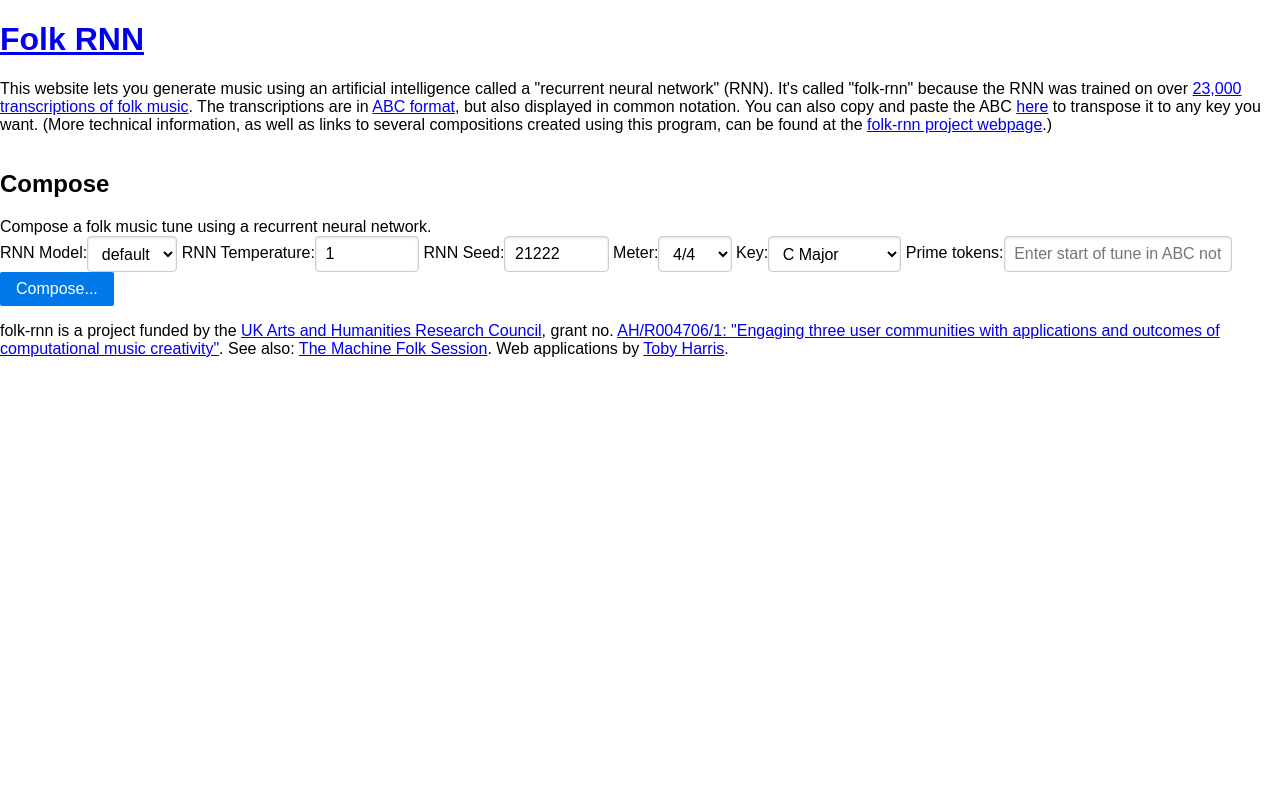
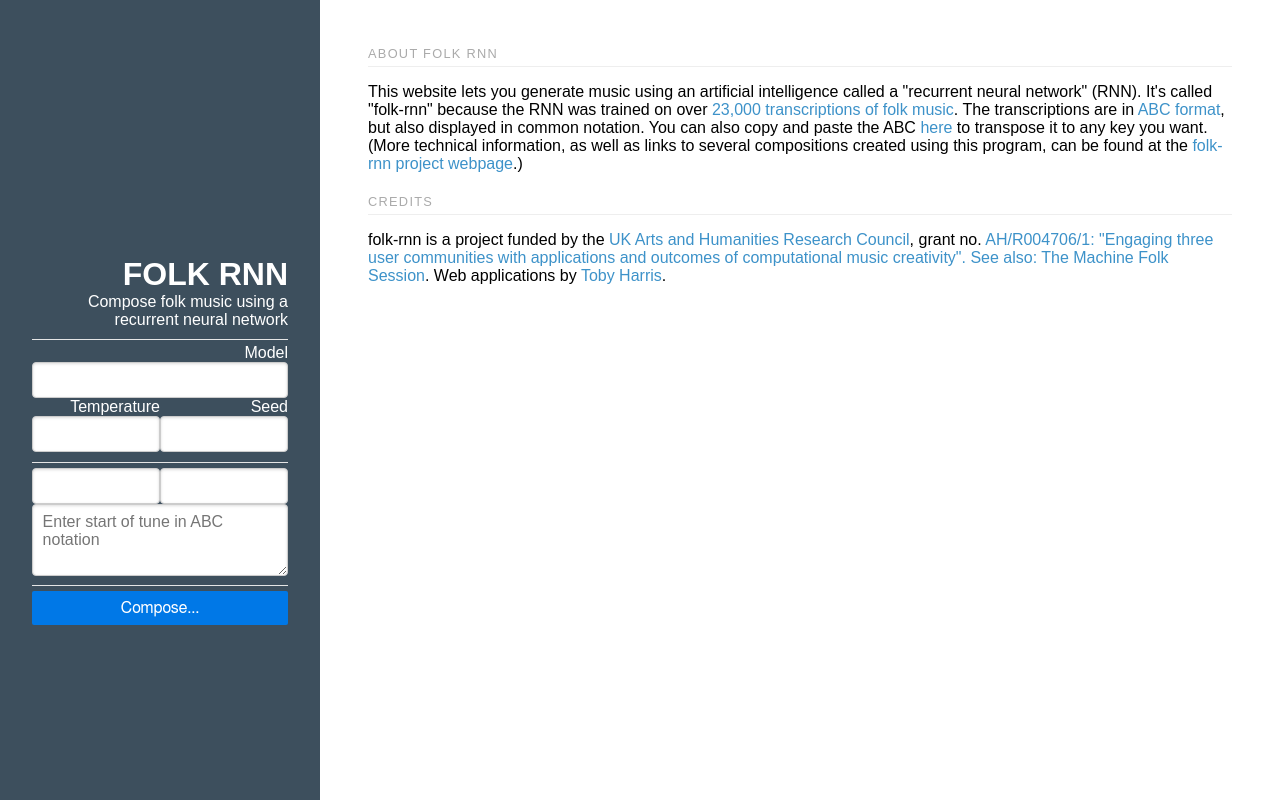
Before and after one commit to tobyspark/folk-rnn-webapp, a Django app: page / in a window 1280 px wide. Run offline with Django 3.2, Linux system fonts and the light colour scheme; some libraries are stand-ins or nearby versions.

Commit message:
Basic layout+css as per pure's blog layout

```diff
--- a/folk_rnn_site/composer/forms.py
+++ b/folk_rnn_site/composer/forms.py
@@ -24,7 +24,7 @@ class ComposeForm(forms.Form):
                                                 ('K:Cmix', 'C Mixolydian'),
                                                 ))
     prime_tokens = forms.CharField(label='Prime tokens:',
-                           widget=forms.TextInput(attrs={'placeholder':'Enter start of tune in ABC notation'}),
+                           widget=forms.Textarea(),
                            error_messages={'invalid': 'Invalid ABC notation as per the RNN model'},
                            required=False)
 
--- /dev/null
+++ b/folk_rnn_site/composer/static/blog.css
@@ -0,0 +1,178 @@
+* {
+    -webkit-box-sizing: border-box;
+    -moz-box-sizing: border-box;
+    box-sizing: border-box;
+}
+
+a {
+    text-decoration: none;
+    color: rgb(61, 146, 201);
+}
+a:hover,
+a:focus {
+    text-decoration: underline;
+}
+
+h3 {
+    font-weight: 100;
+}
+
+/* LAYOUT CSS */
+.pure-img-responsive {
+    max-width: 100%;
+    height: auto;
+}
+
+#layout {
+    padding: 0;
+}
+
+.header {
+    text-align: center;
+    top: auto;
+    margin: 3em auto;
+}
+
+.sidebar {
+    background: rgb(61, 79, 93);
+    color: #fff;
+}
+
+.brand-title,
+.brand-tagline {
+    margin: 0;
+}
+.brand-title {
+    text-transform: uppercase;
+}
+.brand-tagline {
+    font-weight: 300;
+    color: rgb(176, 202, 219);
+}
+
+.nav-list {
+    margin: 0;
+    padding: 0;
+    list-style: none;
+}
+.nav-item {
+    display: inline-block;
+    *display: inline;
+    zoom: 1;
+}
+.nav-item a {
+    background: transparent;
+    border: 2px solid rgb(176, 202, 219);
+    color: #fff;
+    margin-top: 1em;
+    letter-spacing: 0.05em;
+    text-transform: uppercase;
+    font-size: 85%;
+}
+.nav-item a:hover,
+.nav-item a:focus {
+    border: 2px solid rgb(61, 146, 201);
+    text-decoration: none;
+}
+
+.content-subhead {
+    text-transform: uppercase;
+    color: #aaa;
+    border-bottom: 1px solid #eee;
+    padding: 0.4em 0;
+    font-size: 80%;
+    font-weight: 500;
+    letter-spacing: 0.1em;
+}
+
+.content {
+    padding: 2em 1em 0;
+}
+
+.post {
+    padding-bottom: 2em;
+}
+.post-title {
+    font-size: 2em;
+    color: #222;
+    margin-bottom: 0.2em;
+}
+.post-avatar {
+    border-radius: 50px;
+    float: right;
+    margin-left: 1em;
+}
+.post-description {
+    font-family: Georgia, "Cambria", serif;
+    color: #444;
+    line-height: 1.8em;
+}
+.post-meta {
+    color: #999;
+    font-size: 90%;
+    margin: 0;
+}
+
+.post-category {
+    margin: 0 0.1em;
+    padding: 0.3em 1em;
+    color: #fff;
+    background: #999;
+    font-size: 80%;
+}
+    .post-category-design {
+        background: #5aba59;
+    }
+    .post-category-pure {
+        background: #4d85d1;
+    }
+    .post-category-yui {
+        background: #8156a7;
+    }
+    .post-category-js {
+        background: #df2d4f;
+    }
+
+.post-images {
+    margin: 1em 0;
+}
+.post-image-meta {
+    margin-top: -3.5em;
+    margin-left: 1em;
+    color: #fff;
+    text-shadow: 0 1px 1px #333;
+}
+
+.footer {
+    padding: 1em 0;
+}
+.footer a {
+    color: #ccc;
+    font-size: 80%;
+}
+.footer .pure-menu a:hover,
+.footer .pure-menu a:focus {
+    background: none;
+}
+
+@media (min-width: 48em) {
+    .content {
+        padding: 2em 3em 0;
+        margin-left: 25%;
+    }
+
+    .header {
+        margin: 80% 2em 0;
+        text-align: right;
+    }
+
+    .sidebar {
+        position: fixed;
+        top: 0;
+        bottom: 0;
+    }
+
+    .footer {
+        text-align: center;
+    }
+}
--- a/folk_rnn_site/composer/templates/composer/_abcjs-headend.html
+++ b/folk_rnn_site/composer/templates/composer/_abcjs-headend.html
@@ -2,8 +2,3 @@
         <link href="/static/abcjs-midi.css" media="all" rel="stylesheet" type="text/css" />
         <script src="/static/abcjs_editor_midi_3.1.4-min.js" type="text/javascript"></script>
         <script type="text/javascript">window.ABCJS.midi.soundfontUrl = "/static/soundfont/"</script>
-        <style>
-            .abcjs-inline-midi {
-                max-width: 740px;
-            }
-        </style>
--- a/folk_rnn_site/composer/templates/composer/_compose.html
+++ b/folk_rnn_site/composer/templates/composer/_compose.html
@@ -1,12 +1,37 @@
-<div id="compose" class="pure-g">
-    <div class="pure-u">
-        <h2>Compose</h1>
+<div id="compose" class="sidebar pure-u-1-4">
+    <div class="header">
+        <h1 class="brand-title">Folk RNN</h1>
+        <!-- <h2 class="brand-tagline">Compose</h2> -->
         <div id="compose_ui">
-            Compose a folk music tune using a recurrent neural network.
-            <form method="POST" action="/" class="pure-form">
+            Compose folk music using a recurrent neural network
+            <form method="POST" action="/" class="pure-form pure-g">
+                {% load widget_tweaks %}
                 {% csrf_token %}
-                {{ compose_form }}
-                <input id="compose_button" type="submit" value="Compose..." class="pure-button pure-button-primary">
+                <legend><!-- RNN Properties --></legend>
+                <div class="pure-u-1">
+                    <label for="{{ compose_form.model.id_for_label }}">Model</label>
+                    {% render_field compose_form.model class+="pure-input-1" %}
+                </div>
+                <div class="pure-u-1-2">
+                    <label for="{{ compose_form.temp.id_for_label }}">Temperature</label>
+                    {% render_field compose_form.temp class+="pure-input-1" %}
+                </div>
+                <div class="pure-u-1-2">
+                    <label for="{{ compose_form.seed.id_for_label }}">Seed</label>
+                    {% render_field compose_form.seed class+="pure-input-1" %}
+                </div>
+                <legend><!-- Tune Properties --></legend>
+                <div class="pure-u-1-2">
+                    {% render_field compose_form.meter class+="pure-input-1" %}
+                </div>
+                <div class="pure-u-1-2">
+                    {% render_field compose_form.key class+="pure-input-1" %}
+                </div>
+                <div class="pure-u-1">
+                    {% render_field compose_form.prime_tokens class+="pure-input-1" rows="3" placeholder="Enter start of tune in ABC notation" %}
+                </div>
+                <legend></legend>
+                <input id="compose_button" type="submit" value="Compose..." class="pure-button pure-button-primary pure-input-1">
             </form>
         </div>
     </div>
--- /dev/null
+++ b/folk_rnn_site/composer/templates/composer/_footer.html
@@ -0,0 +1,4 @@
+<div id="footer">
+    <h1 class="content-subhead">Credits</h1>
+    <p> folk-rnn is a project funded by the <a href="http://www.ahrc.ac.uk/" target="_blank">UK Arts and Humanities Research Council</a>, grant no. <a href="http://gtr.rcuk.ac.uk/projects?ref=AH%2FR004706%2F1" target="_blank">AH/R004706/1: "Engaging three user communities with applications and outcomes of computational music creativity"<a/>. See also: <a href="http://themachinefolksession.org">The Machine Folk Session</a>. Web applications by <a href="http://tobyz.net">Toby Harris</a>.</p>
+</div>
--- /dev/null
+++ b/folk_rnn_site/composer/templates/composer/_header.html
@@ -0,0 +1,4 @@
+<div id="header">
+    <h1 class="content-subhead">About Folk RNN</h1>
+    <p>This website lets you generate music using an artificial intelligence called a "recurrent neural network" (RNN). It's called "folk-rnn" because the RNN was trained on over <a href="http://thesession.org" target="_blank">23,000 transcriptions of folk music</a>. The transcriptions are in <a href="http://abcnotation.com/wiki/abc:standard:v2.1" target="_blank">ABC format</a>, but also displayed in common notation. You can also copy and paste the ABC <a href="http://mandolintab.net/abcconverter.php" target="_blank">here</a> to transpose it to any key you want. (More technical information, as well as links to several compositions created using this program, can be found at the <a href="https://github.com/IraKorshunova/folk-rnn" target="_blank">folk-rnn project webpage</a>.)</p>
+</div>
--- a/folk_rnn_site/composer/templates/composer/base.html
+++ b/folk_rnn_site/composer/templates/composer/base.html
@@ -7,20 +7,16 @@
         <title>Folk RNN – {% block title %}Compose folk music with a recurrent neural network{% endblock %}</title>
 
         <link rel="stylesheet" href="/static/pure/pure-min.css">
+        <link rel="stylesheet" href="/static/blog.css">
         {% block headend %}{% endblock %}
     </head>
     <body>
-        <div id="header" class="pure-g">
-            <div class="pure-u-1">
-                <h1><a href="/">Folk RNN</a></h1>
-                <p>This website lets you generate music using an artificial intelligence called a "recurrent neural network" (RNN). It's called "folk-rnn" because the RNN was trained on over <a href="http://thesession.org" target="_blank">23,000 transcriptions of folk music</a>. The transcriptions are in <a href="http://abcnotation.com/wiki/abc:standard:v2.1" target="_blank">ABC format</a>, but also displayed in common notation. You can also copy and paste the ABC <a href="http://mandolintab.net/abcconverter.php" target="_blank">here</a> to transpose it to any key you want. (More technical information, as well as links to several compositions created using this program, can be found at the <a href="https://github.com/IraKorshunova/folk-rnn" target="_blank">folk-rnn project webpage</a>.)</p>
-            </div>
-        </div>
-        {% block content %}{% endblock %}
-        </div>
-        <div id="footer" class="pure-g">
-            <div class="pure-u-1">
-                <p> folk-rnn is a project funded by the <a href="http://www.ahrc.ac.uk/" target="_blank">UK Arts and Humanities Research Council</a>, grant no. <a href="http://gtr.rcuk.ac.uk/projects?ref=AH%2FR004706%2F1" target="_blank">AH/R004706/1: "Engaging three user communities with applications and outcomes of computational music creativity"<a/>. See also: <a href="http://themachinefolksession.org">The Machine Folk Session</a>. Web applications by <a href="http://tobyz.net">Toby Harris</a>.</p>
+        <div id="layout" class="pure-g">
+            {% include "composer/_compose.html" %}
+            <div class="content pure-u-3-4">
+                {% include "composer/_header.html" %}
+                {% block content %}{% endblock %}
+                {% include "composer/_footer.html" %}
             </div>
         </div>
         {% block bodyend %}{% endblock %}
--- a/folk_rnn_site/composer/templates/composer/home.html
+++ b/folk_rnn_site/composer/templates/composer/home.html
@@ -1,5 +1,4 @@
 {% extends "composer/base.html" %}
 
 {% block content %}
-{% include "composer/_compose.html" %}
 {% endblock %}
--- a/folk_rnn_site/folk_rnn_site/settings.py
+++ b/folk_rnn_site/folk_rnn_site/settings.py
@@ -44,6 +44,7 @@ INSTALLED_APPS = [
     'django.contrib.messages',
     'django.contrib.staticfiles',
     'django.contrib.humanize',
+    'widget_tweaks',
     'django_hosts',
     'channels',
     'composer',
```
Also changed, not shown: folk_rnn_site/composer/templates/composer/tune-in-process.html (+3 -6 lines), folk_rnn_site/composer/templates/composer/tune.html (+21 -25 lines), 1 other file.
